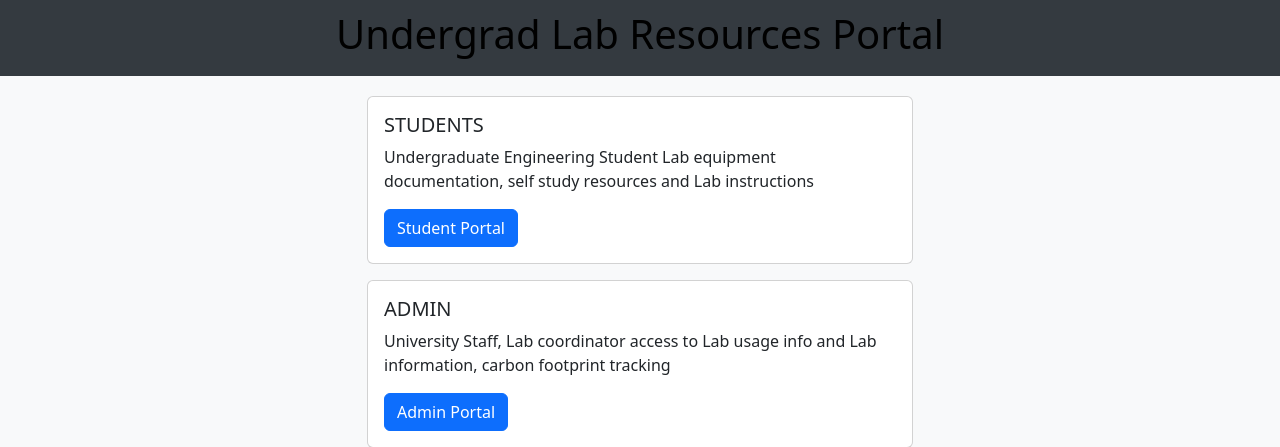
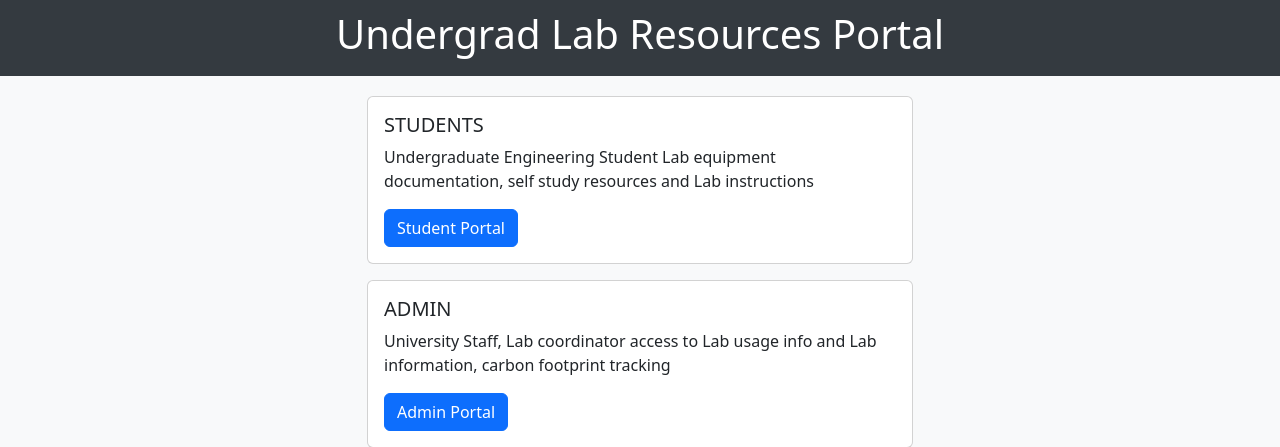
Before and after one commit to Kev1nX/Suslab, a Flask app: page / in a window 1280 px wide. Shown: the top 447 px of the page. Run offline with Flask 3, Linux system fonts and the light colour scheme; some libraries are stand-ins or nearby versions.

Commit message:
student page

```diff
--- a/templates/header.html
+++ b/templates/header.html
@@ -29,7 +29,7 @@
 <body>
 
 <div class="header">
-    <h1><a href="{{url_for('index')}}" style="text-decoration: none; color: black; cursor: pointer;">Undergrad Lab Resources Portal</a></h1>
+    <h1><a href="{{url_for('index')}}" style="text-decoration: none; color: white; cursor: pointer;">Undergrad Lab Resources Portal</a></h1>
 </div>
 
 <!-- Navigation and other elements can be added here -->
```
